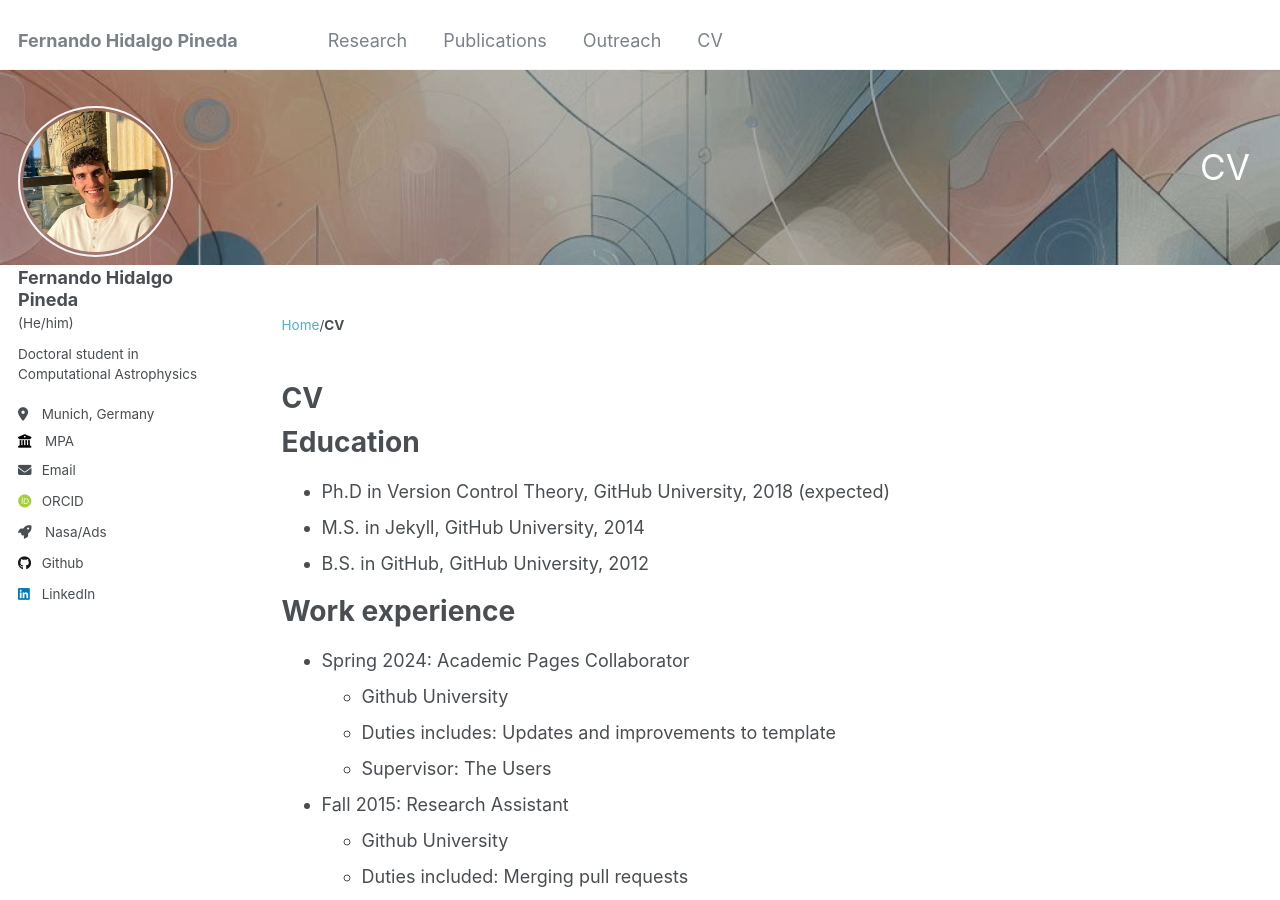
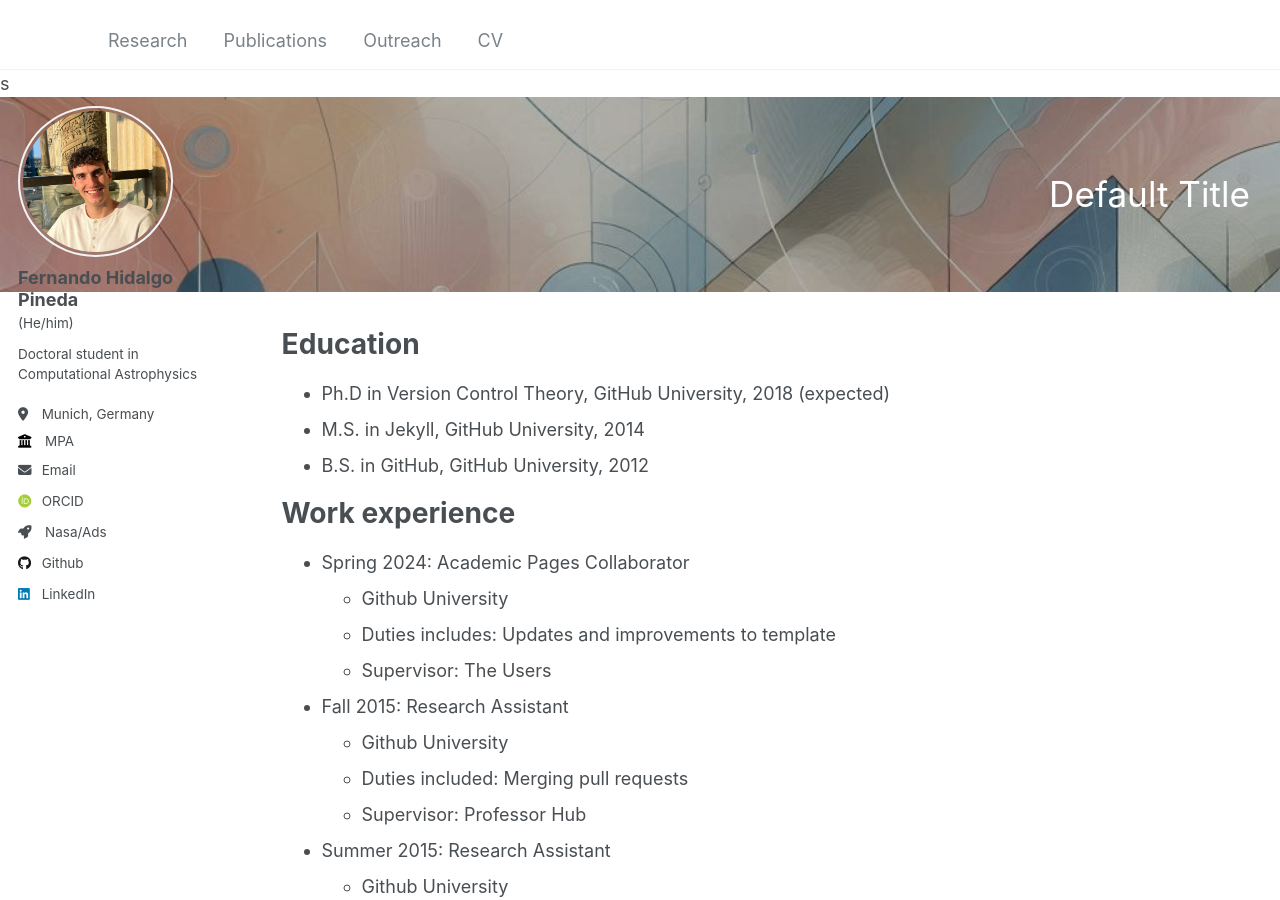
Before and after one commit to fermentando/Personal_webpage, a Jekyll site: the page built from _pages/cv.md, in a window 1280 px wide and 900 px high. Built offline with Jekyll 4.4.1, drawn with Linux system fonts in a browser that asks for light colours; some web fonts are replaced.

Commit message:
Change updates

```diff
--- a/_config.yml
+++ b/_config.yml
@@ -8,7 +8,7 @@
 
 # Basic Site Settings
 locale                   : "en-US"
-title                    : "Fernando Hidalgo Pineda"
+title                    : ""
 title_separator          : "-"
 name                     : &name "Fernando Hidalgo Pineda"
 description              : &description "Doctoral student at the Max Planck Insitute for Astrophysics"
@@ -85,7 +85,7 @@ publication_category:
 
 # Site Settings
 teaser                   :  # filename of teaser fallback teaser image placed in /images/, .e.g. "500x300.png"
-breadcrumbs              : true # true, false (default)
+breadcrumbs              : false # true, false (default)
 words_per_minute         : 160
 future                   : true
 read_more                : "disabled" # if enabled, adds "Read more" links to excerpts
--- a/_layouts/archive.html
+++ b/_layouts/archive.html
@@ -17,7 +17,7 @@ layout: default
 
   <div class="archive">
     {% unless page.header.overlay_color or page.header.overlay_image %}
-      <h1 class="page__title">{{ page.title }}</h1>
+
     {% endunless %}
     {{ content }}
   </div>
--- a/_layouts/default.html
+++ b/_layouts/default.html
@@ -14,7 +14,7 @@ layout: compress
   <body>
 
     {% include browser-upgrade.html %}
-    {% include masthead.html %}
+    {% include masthead.html %}s
 
     <div class="page__hero" style="background-image: url('{{ page.hero_image | default: '/images/about_me_banner.jpg' }}');">
       <div class="page__hero-overlay">
--- a/_pages/cv.md
+++ b/_pages/cv.md
@@ -1,6 +1,6 @@
 ---
 layout: archive
-title: "CV"
+#title: "CV"
 permalink: /cv/
 author_profile: true
 redirect_from:
```
Also changed, not shown: assets/css/main.scss (line endings or trailing spaces).
